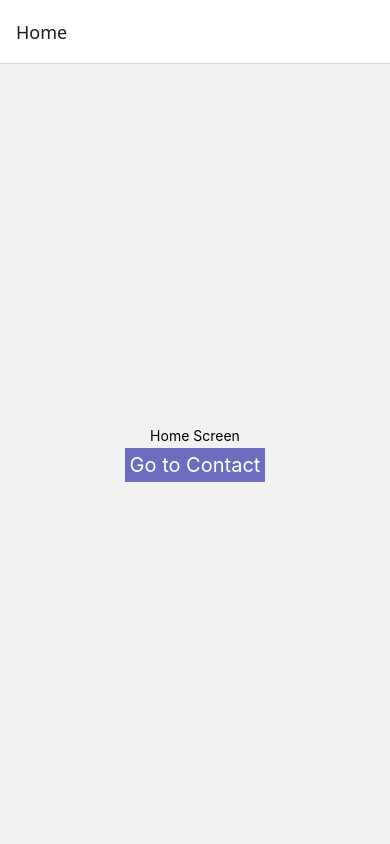
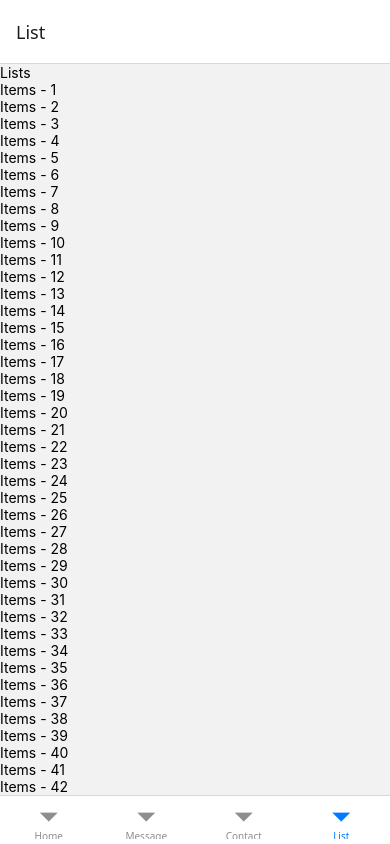
Before and after one commit to Shu12388y/todoapp-rn, a React Native app: screen /List in a window 390 px wide. Built offline with nearby package versions, Linux system fonts and the light colour scheme.

Commit message:
added the tab navigator

```diff
--- a/App.tsx
+++ b/App.tsx
@@ -7,13 +7,15 @@
 
 import { SafeAreaProvider } from 'react-native-safe-area-context';
 import { NavigationContainer } from '@react-navigation/native';
-import RootNavigator from './src/RootNavigator';
+// import RootNavigator from './src/RootNavigator';
+import TabNavigator from './src/TabNavigator';
 
 function App() {
   return (
     <NavigationContainer>
       <SafeAreaProvider>
-        <RootNavigator/>
+        {/* <RootNavigator/> */}
+        <TabNavigator/>
       </SafeAreaProvider>
     </NavigationContainer>
   );
--- a/src/TabNavigator.tsx
+++ b/src/TabNavigator.tsx
@@ -1,20 +1,21 @@
-import React from 'react'
-import {createBottomTabNavigator} from "@react-navigation/bottom-tabs"
+import React from 'react';
+import { createBottomTabNavigator } from '@react-navigation/bottom-tabs';
 import MessageScreen from './screens/MessageScree';
-
+import ContactScreen from './screens/ContactScreen';
+import HomeScreen from './screens/HomeScreen';
+import ListScreen from './screens/ListScreen';
 
 const BottomTabs = createBottomTabNavigator();
 
-
-
 const TabNavigator = () => {
   return (
-        <BottomTabs.Navigator>
-            <BottomTabs.Screen name='Message' component={MessageScreen} />
+    <BottomTabs.Navigator>
+      <BottomTabs.Screen name='Home' component={HomeScreen}/>
+      <BottomTabs.Screen name="Message" component={MessageScreen} />
+      <BottomTabs.Screen name='Contact' component={ContactScreen}/>
+      <BottomTabs.Screen name='List' component={ListScreen} />
+    </BottomTabs.Navigator>
+  );
+};
 
-        </BottomTabs.Navigator>
-
-)
-}
-
-export default TabNavigator
+export default TabNavigator;
--- /dev/null
+++ b/src/screens/ListScreen.tsx
@@ -0,0 +1,32 @@
+import { FlatList, Text, View } from 'react-native';
+import React from 'react';
+
+const FLAT_DATA = Array.from({ length: 100000 }, (_, index) => ({
+  id: index.toString(),
+  title: `Items - ${index + 1}`,
+}));
+
+const ListScreen = () => {
+  const handleitem = ({ item }: { item: { id: string; title: string } }) => (
+    <View>
+      <Text>{item.title}</Text>
+    </View>
+  );
+
+  return (
+    <View>
+      <Text>Lists</Text>
+      <View>
+        <FlatList
+          keyExtractor={item => item.id}
+          data={FLAT_DATA}
+          renderItem={handleitem}
+        />
+      </View>
+    </View>
+  );
+};
+
+export default ListScreen;
+
+// const styles = StyleSheet.create({});
--- a/src/screens/MessageScree.tsx
+++ b/src/screens/MessageScree.tsx
@@ -4,7 +4,7 @@ import React from 'react'
 const MessageScreen = () => {
   return (
     <View>
-      <Text>MessageScree</Text>
+      <Text>Message Screen</Text>
     </View>
   )
 }
```
